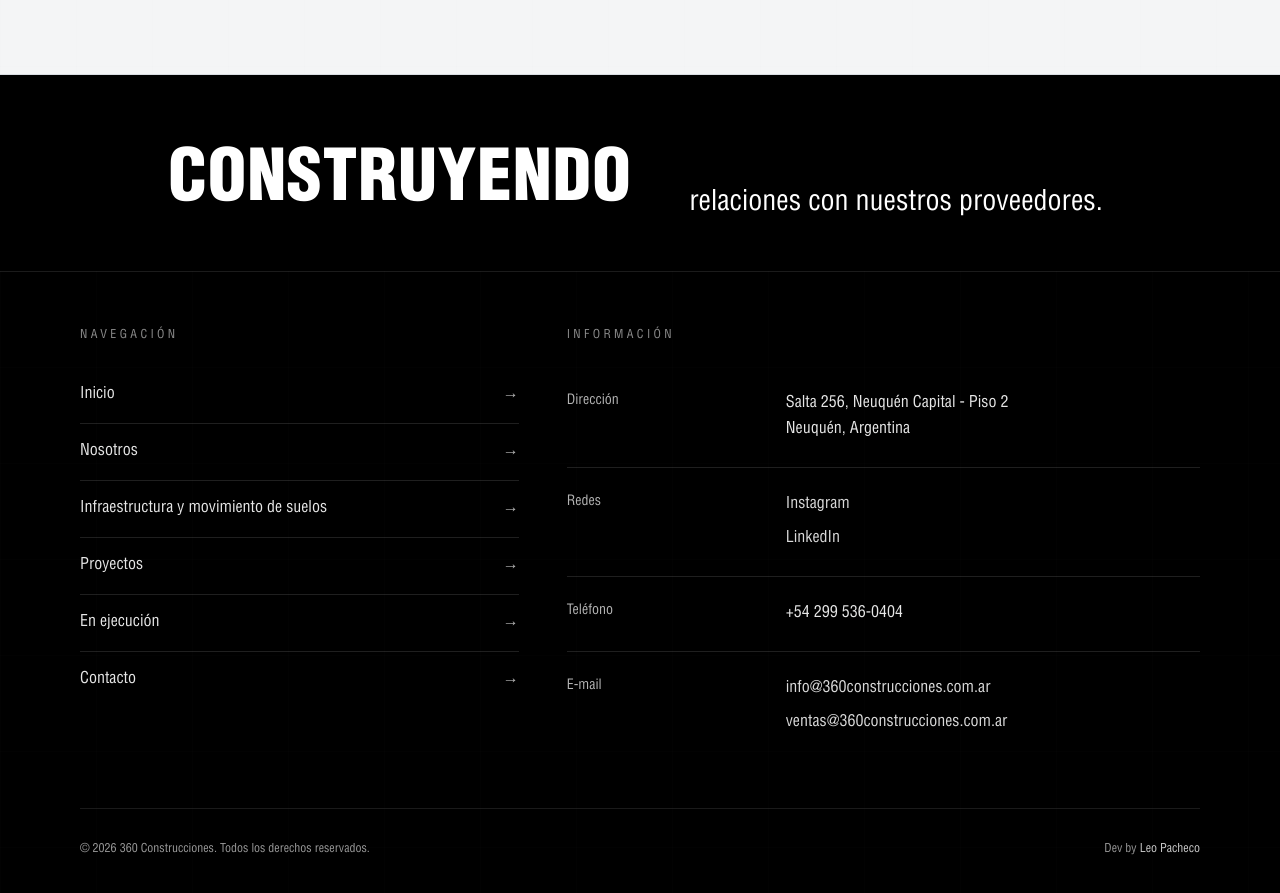
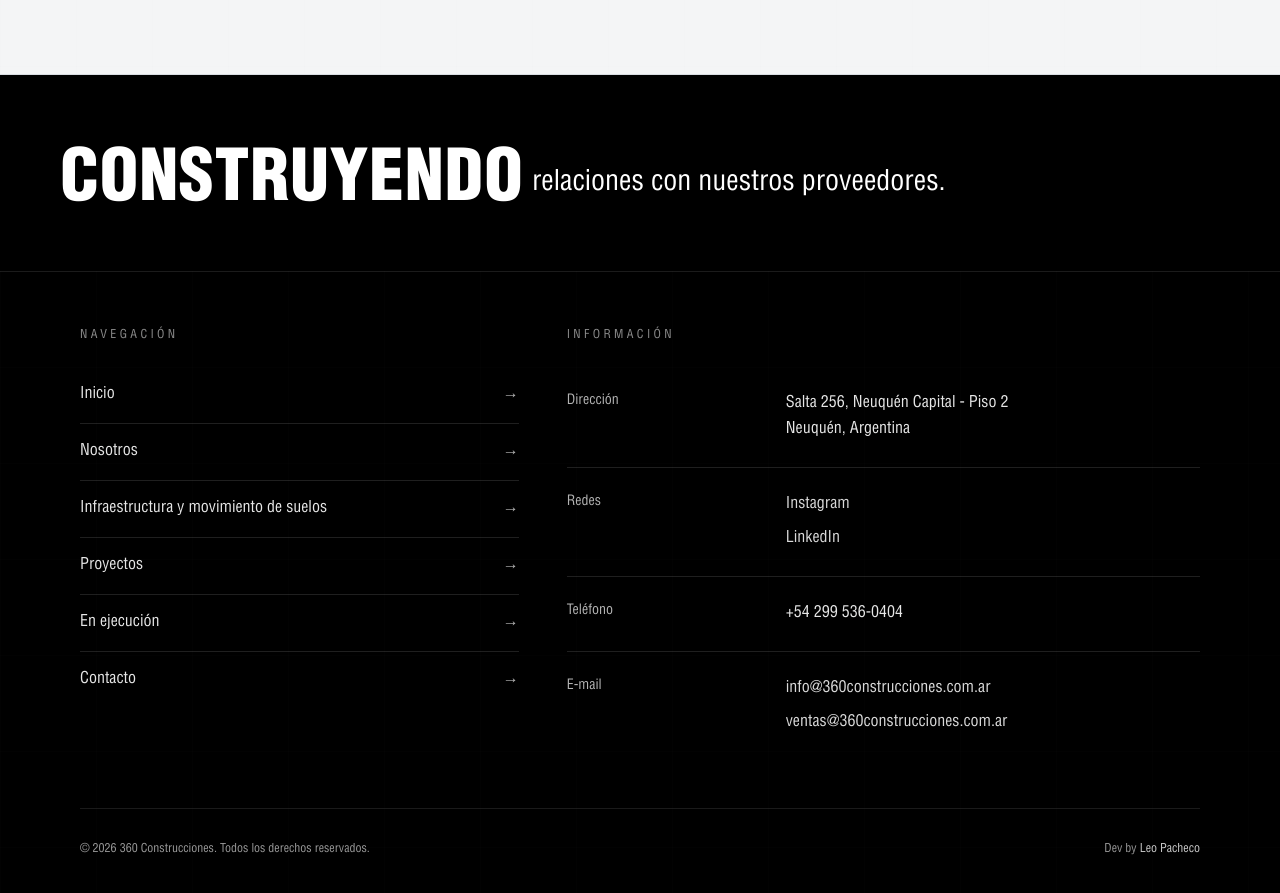
Before and after one commit to pachecoleoo/360-construcciones, a Next.js app: page / in a window 1280 px wide. Shown: the part 3100-3993 px from the top of the page. Built offline with nearby package versions, Linux system fonts and the light colour scheme; no server answers.

Commit message:
Center Construyendo banner layout and rotating copy on desktop

```diff
--- a/components/ConstruyendoBanner.tsx
+++ b/components/ConstruyendoBanner.tsx
@@ -68,20 +68,20 @@ export default function ConstruyendoBanner() {
           Principios
         </p> */}
 
-        <div className="mt-3 grid items-center gap-0 md:mt-6 lg:grid-cols-[520px_minmax(0,1fr)] lg:gap-10 text-center">
+        <div className="mt-3 grid items-center gap-0 text-center md:mt-6 lg:mx-auto lg:max-w-[1160px] lg:grid-cols-[minmax(0,440px)_minmax(0,1fr)] lg:gap-8">
           {/* palabra fija */}
           <div className="min-w-0">
-            <h2 className="md:ml-32 font-heading text-[40px] font-black uppercase leading-[1.1] tracking-[0.01em] text-[#ffffff] sm:text-[54px] md:text-[68px] lg:text-[70px] ">
+            <h2 className="font-heading text-[40px] font-black uppercase leading-[1.1] lg:text-right tracking-[0.01em] text-[#ffffff] sm:text-[54px] md:text-[68px] lg:text-[70px] ">
               {language === "es" ? "Construyendo" : "Building"}
             </h2>
           </div>
 
           {/* frase rotativa */}
-          <div className="relative -mt-2 flex min-h-[60px] items-center overflow-hidden py-0 md:mt-0 md:min-h-[76px] md:py-2 lg:min-h-[108px]">
+          <div className="relative -mt-2 flex min-h-[60px] items-center justify-center overflow-hidden py-0 md:mt-0 md:min-h-[76px] md:py-2 lg:min-h-[108px] lg:justify-start">
             {" "}
             <div
               className={cx(
-                "absolute left-0 top-1/2 flex w-full -translate-y-1/2 items-center will-change-transform",
+                "absolute inset-y-0 left-0 flex w-full items-center will-change-transform",
                 "transition-all duration-[420ms] ease-[cubic-bezier(0.22,1,0.36,1)]",
                 phase === "idle" && "translate-y-0 rotate-x-0 opacity-100",
                 phase === "out" &&
@@ -101,9 +101,9 @@ export default function ConstruyendoBanner() {
               <p
                 className={cx(
                   "w-full whitespace-normal leading-[1.12] py-1 ",
-                  "text-[20px] md:text-[26px] lg:text-[28px] ml-0 md:mr-17 md:ml-5 ",
+                  "text-[20px] md:text-[26px] lg:text-[28px] ml-0 lg:text-left ",
                   current.highlight
-                    ? "font-heading font-black lg:text-[32px] md:ml-10 -mb-2 uppercase tracking-[0.01em] text-[#ffffff]"
+                    ? "font-heading font-black lg:text-[32px] -mb-2 uppercase tracking-[0.01em] text-[#ffffff]"
                     : "font-body font-medium text-[#ffffff]",
                 )}
               >
```
